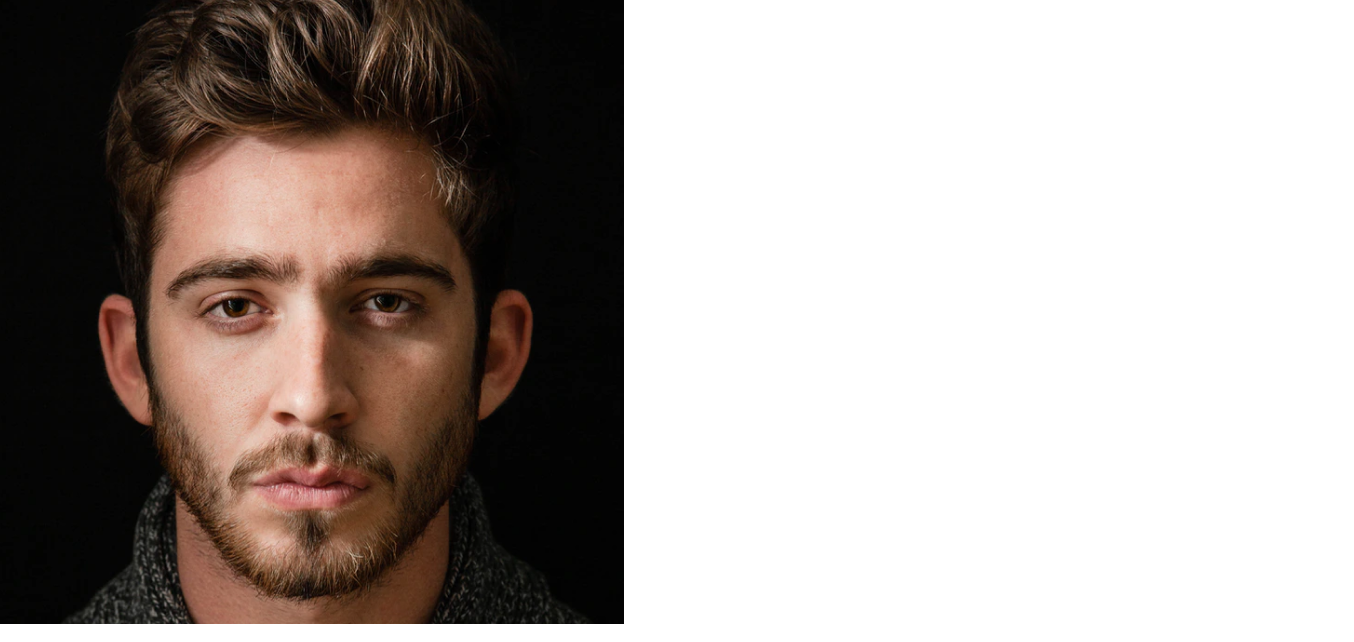
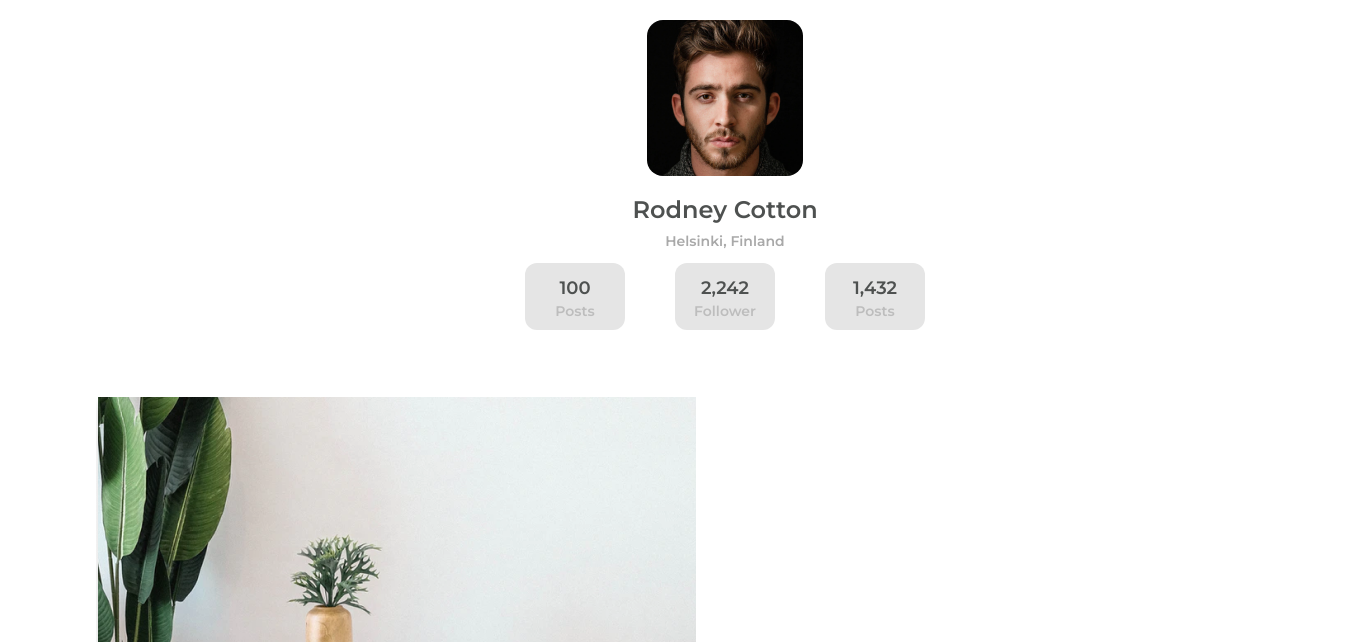
Before and after one commit to matiastoso/my-gallery-challenge, a plain HTML site: page index.html in a window 1280 px wide. Shown: the top 642 px of the page, 1354 px wide, since content can reach past the window. Drawn offline with Linux system fonts and the light colour scheme.

Commit message:
Estílos del container y del perfil

```diff
--- a/styles.scss
+++ b/styles.scss
@@ -1,13 +1,72 @@
-// Estilos generales
-@import url('https://fonts.googleapis.com/css2?family=Montserrat:wght@600&display=swap');
-
 // Variables
 $color-primary: #4E5150;
 $color-secondary: #A9A9A9;
 $color-terciary: #E5E5E5;
 $color-gray: #BDBDBD;
 
+// Estilos generales
+@import url('https://fonts.googleapis.com/css2?family=Montserrat:wght@600&display=swap');
+
 body {
     font-family: 'Montserrat', sans-serif;
     font-weight: 600;
 }
+
+// Estilos del container
+.container {
+    display: flex;
+    justify-content: center;
+    align-items: center;
+    flex-flow: column wrap;
+
+    width: 85%;
+    margin: 20px auto;
+}
+
+// Estilos del perfil
+.perfil {
+    text-align: center;
+
+    &-icon {
+        width: 156px;
+        border-radius: 16px;
+    }
+
+    &-name {
+        font-size: 24px;
+        margin-bottom: -5px;
+        color: $color-primary;
+    }
+
+    &-location {
+        font-size: 14px;
+        color: $color-secondary;
+    }
+
+    &-social {
+        display: flex;
+        justify-content: space-between;
+        align-items: center;
+
+        width: 25rem;
+        margin-bottom: 4.2rem;
+
+        &-item {
+            width: 100px;
+            height: 67px;
+            border-radius: 12px;
+            background-color: $color-terciary;
+
+            &-number {
+                font-size: 18px;
+                margin-bottom: -10px;
+                color: $color-primary;
+            }
+
+            &-text {
+                font-size: 14px;
+                color: $color-gray;
+            }
+        }
+    }
+}
```
Also changed, not shown: index.html (+1 -1 lines), css/styles.css, 1 other file.
